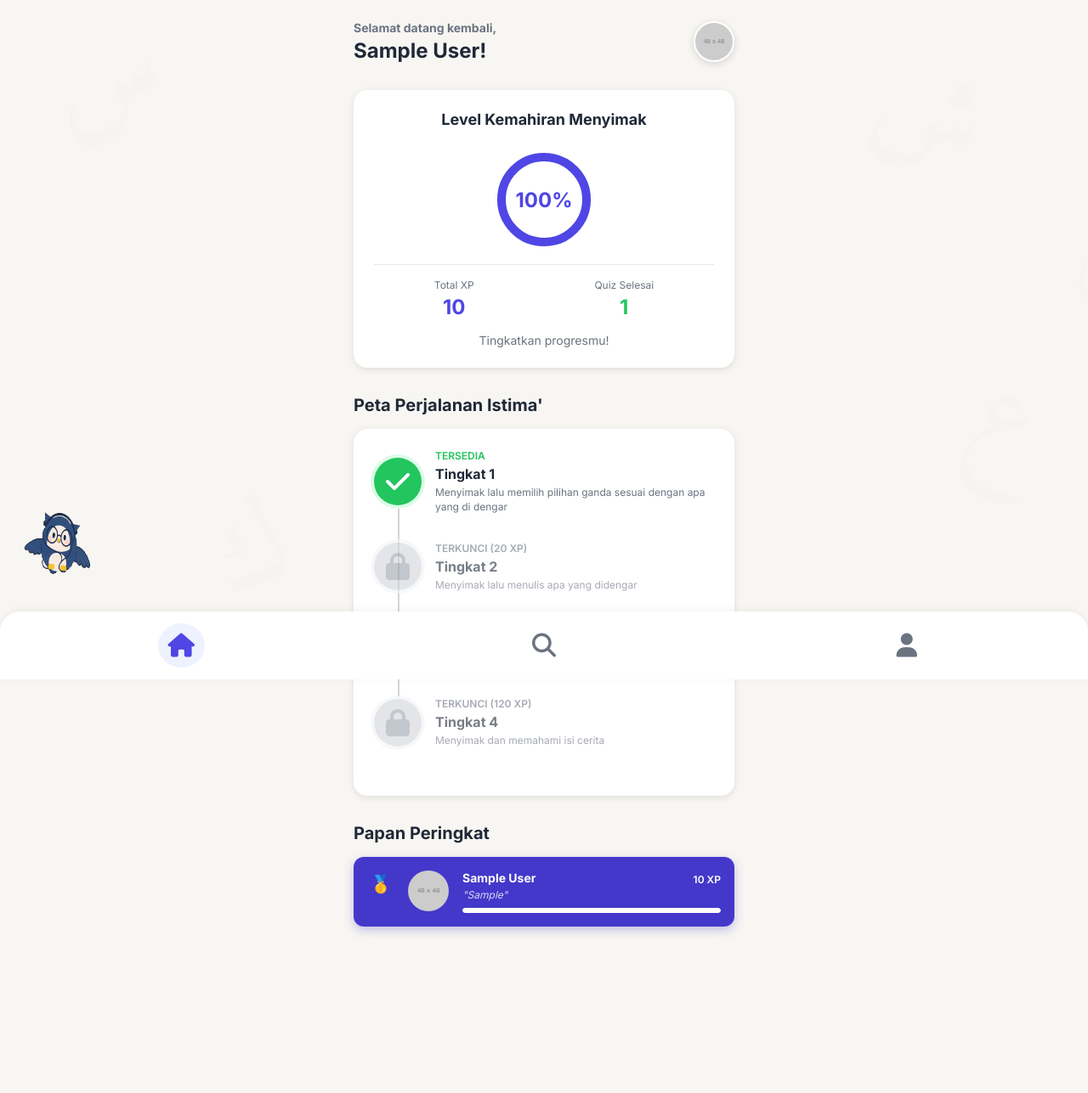
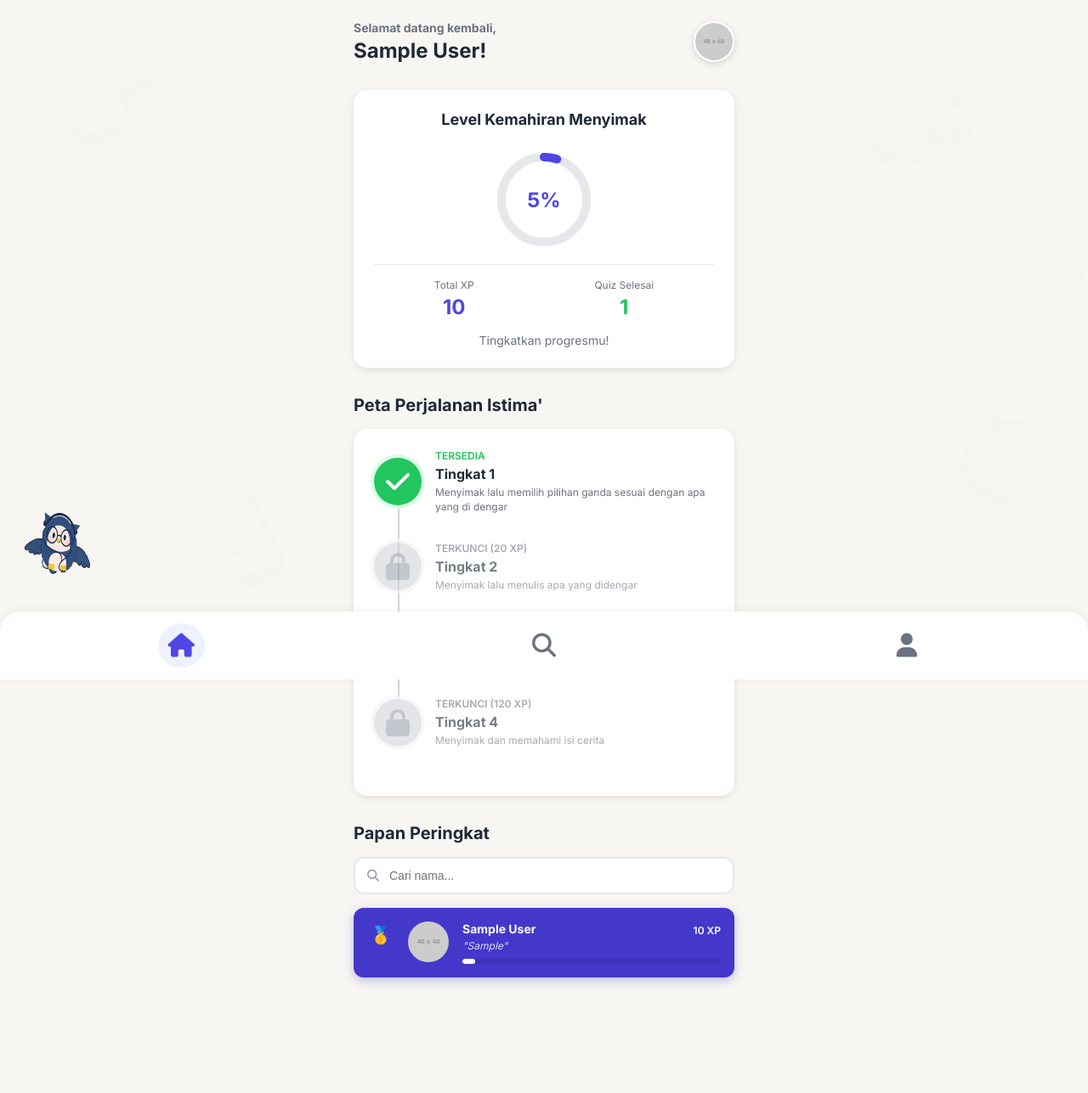
Before and after one commit to DaengForMind/earabic, a PHP site: page /pages/progress.php in a window 1280 px wide. Shown: the whole page at 85% size. Before the commit the page ends 1100 px from the top, so only its background shows below. Run offline with PHP 8.4, Linux system fonts and the light colour scheme; the visitor is signed in with stand-in values (Sample User, id 1); tables that the repository leaves empty or names only in its code hold one stand-in row (values such as "Sample post"); grey boxes labelled with a size stand in for pictures from a placeholder-image service; some libraries are stand-ins or nearby versions.

Commit message:
Update progress.php

```diff
--- a/pages/progress.php
+++ b/pages/progress.php
@@ -48,7 +48,7 @@ try {
         SELECT
             COALESCE(SUM(score), 0) as total_score,
             COALESCE(COUNT(*), 0) as total_attempts,
-            COALESCE((SUM(score) / (COUNT(*) * 10)) * 100, 0) as cumulative_progress
+            COALESCE((SUM(score) / 200) * 100, 0) as cumulative_progress
         FROM user_progress
         WHERE user_id = ?
     ");
@@ -73,7 +73,8 @@ $level_requirements = [
     4 => 120     // Level 4: Butuh 120 XP (12 tema x 10 soal benar)
 ];
 
-function isLevelUnlocked($level, $total_xp, $level_requirements) {
+function isLevelUnlocked($level, $total_xp, $level_requirements)
+{
     return $total_xp >= $level_requirements[$level];
 }
 
@@ -93,7 +94,7 @@ try {
         SELECT u.id, u.nama, u.avatar_initial, u.motivasi, u.photo,
             COALESCE(SUM(up.score), 0) as xp,
             COALESCE(
-                   (SUM(up.score) / (COUNT(up.id) * 10)) * 100,
+                (SUM(up.score) / 200) * 100,
                 0
             ) as progress
         FROM users u
@@ -682,6 +683,31 @@ if ($conn) $conn->close();
 
         <!-- Leaderboard -->
         <h2 class="section-title">Papan Peringkat</h2>
+
+        <!-- Search Box -->
+        <div style="margin-bottom: 1rem;">
+            <div style="position: relative;">
+                <input type="text"
+                    id="searchLeaderboard"
+                    placeholder="Cari nama..."
+                    style="width: 100%;
+                      padding: 0.75rem 1rem 0.75rem 2.5rem;
+                      border: 2px solid #e5e7eb;
+                      border-radius: 0.75rem;
+                      font-size: 0.875rem;
+                      outline: none;
+                      transition: border-color 0.3s;">
+                <i class="fas fa-search"
+                    style="position: absolute;
+                  left: 1rem;
+                  top: 50%;
+                  transform: translateY(-50%);
+                  color: #9ca3af;
+                  font-size: 0.875rem;"></i>
+            </div>
+        </div>
+
+
         <div id="leaderboardContainer">
             <?php
             $medals = ['🥇', '🥈', '🥉'];
@@ -765,6 +791,23 @@ if ($conn) $conn->close();
                 }, 15);
             }, 100);
         });
+
+        // Search functionality for leaderboard
+        document.getElementById('searchLeaderboard').addEventListener('input', function(e) {
+            const searchTerm = e.target.value.toLowerCase().trim();
+            const leaderboardItems = document.querySelectorAll('.leaderboard-item');
+
+            leaderboardItems.forEach(function(item) {
+                const nameElement = item.querySelector('.leaderboard-name');
+                const name = nameElement ? nameElement.textContent.toLowerCase() : '';
+
+                if (name.includes(searchTerm)) {
+                    item.style.display = 'flex';
+                } else {
+                    item.style.display = 'none';
+                }
+            });
+        });
     </script>
 </body>
 
```
Lines whose indentation alone changed are shown as unchanged.
